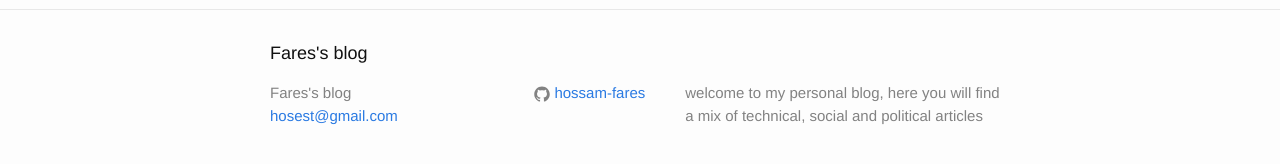
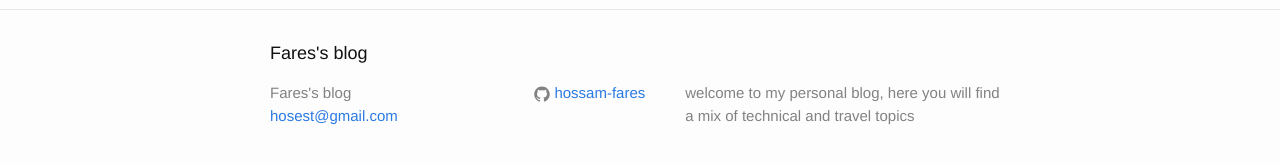
Before and after one commit to hossam-fares/hossam-fares-old.github.io, a Jekyll site: the page built from about.md, in a window 1280 px wide. Shown: the part 326-490 px from the top of the page. Built offline with Jekyll 4.4.1, drawn with Linux system fonts in a browser that asks for light colours.

Commit message:
Update _config.yml

```diff
--- a/_config.yml
+++ b/_config.yml
@@ -3,9 +3,10 @@ title: Fares's blog
 email: hosest@gmail.com
 description: >
   welcome to my personal blog,
-  here you will find a mix of technical, social and political articles
-baseurl: "" # the subpath of your site, e.g. /blog/
-url: "http://yourdomain.com" # the base hostname & protocol for your site
+  here you will find a mix of technical and travel topics
+
+baseurl: "/" # the subpath of your site, e.g. /blog/
+url: "https://hossam-fares.github.io" # the base hostname & protocol for your site
 github_username:  hossam-fares
 
 # Build settings
```
